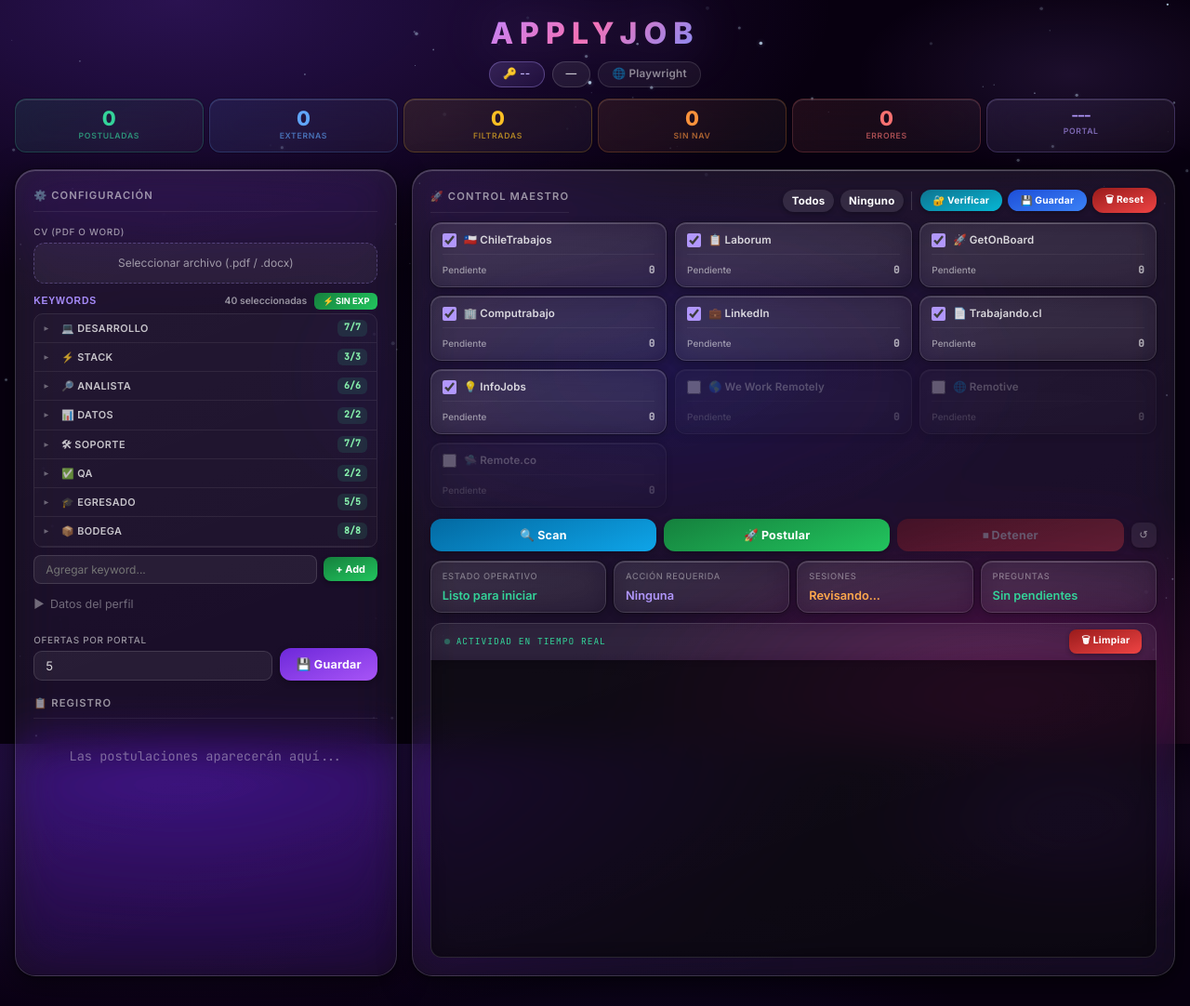
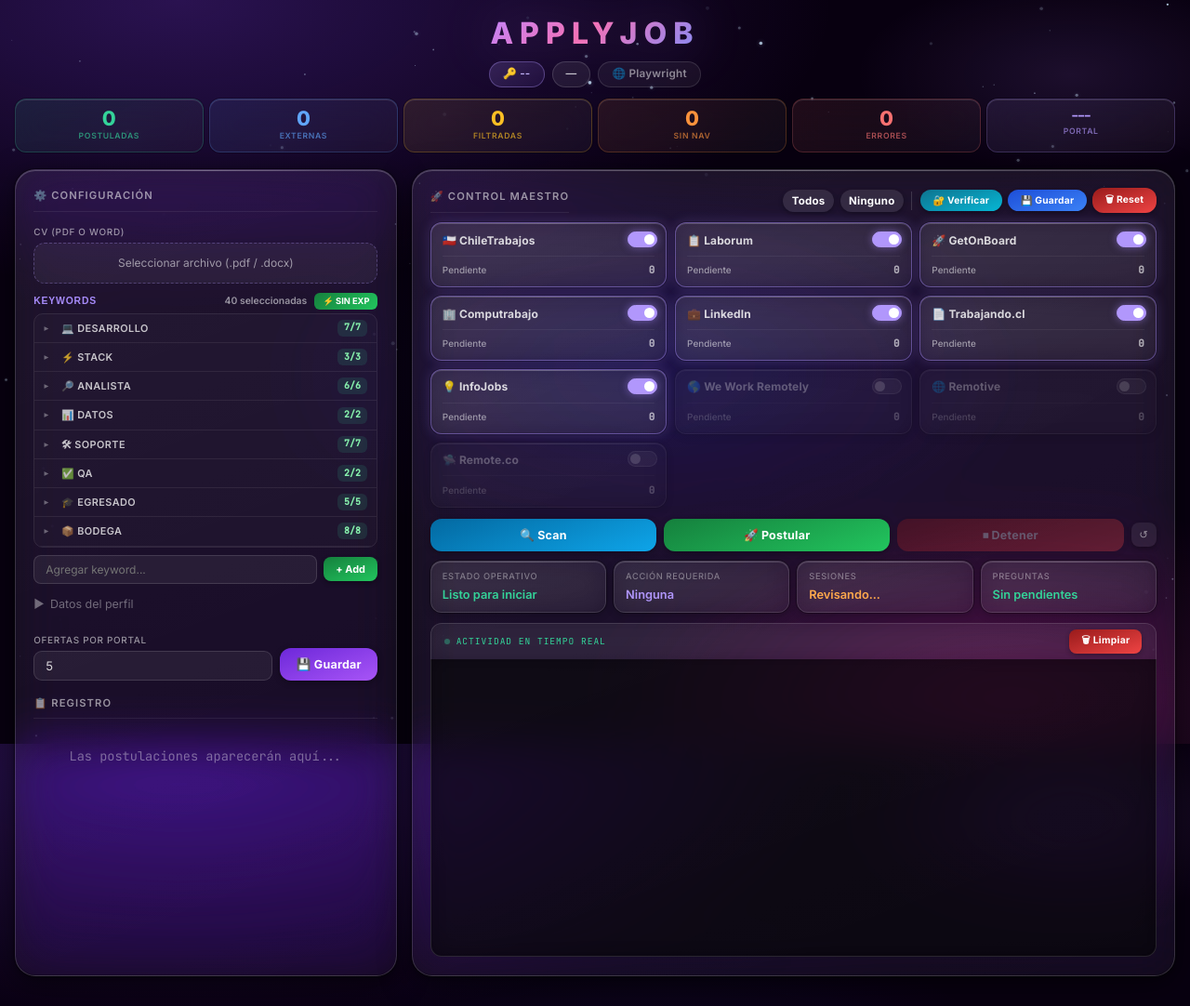
Before and after one commit to Ztebanromo/applyjob-bot, a Flask app: page / in a window 1280 px wide. Shown: the whole page at 93% size. Run offline with Flask 3, Linux system fonts and the light colour scheme; data that the repository does not hold is empty; some libraries are stand-ins or nearby versions.

Commit message:
ux: replace checkbox with modern toggle switch, right-aligned on portal cards

```diff
--- a/static/style.css
+++ b/static/style.css
@@ -582,12 +582,44 @@
 
 .portal-item.disabled-hint { opacity: 0.3; }
 
-.portal-item input[type="checkbox"] {
-    width: 15px; height: 15px;
-    accent-color: var(--violet);
-    flex-shrink: 0; cursor: pointer;
-    border-radius: 4px;
+/* Checkbox nativo oculto — reemplazado por toggle CSS */
+.portal-item input[type="checkbox"] { display: none; }
+
+/* Toggle switch moderno */
+.portal-toggle {
+    position: absolute;
+    top: 0.55rem; right: 0.6rem;
+    width: 32px; height: 17px;
+    background: rgba(255,255,255,0.12);
+    border-radius: 999px;
+    border: 1px solid rgba(255,255,255,0.18);
+    cursor: pointer;
+    transition: background .2s, border-color .2s, box-shadow .2s;
+    flex-shrink: 0;
 }
+.portal-toggle::after {
+    content: '';
+    position: absolute;
+    top: 2px; left: 2px;
+    width: 11px; height: 11px;
+    border-radius: 50%;
+    background: rgba(255,255,255,0.45);
+    transition: transform .2s, background .2s;
+}
+.portal-item.selected .portal-toggle {
+    background: var(--violet);
+    border-color: var(--violet);
+    box-shadow: 0 0 8px rgba(167,139,250,0.5);
+}
+.portal-item.selected .portal-toggle::after {
+    transform: translateX(15px);
+    background: #fff;
+}
+.portal-item.selected {
+    border-color: rgba(167,139,250,0.45);
+    box-shadow: 0 0 0 1px rgba(0,0,0,0.25), 0 0 14px rgba(167,139,250,0.2), inset 0 1px 0 rgba(255,255,255,0.16);
+}
+.portal-item.disabled-hint { opacity: 0.35; }
 
 .portal-name {
     font-size: 0.72rem;
--- a/templates/index.html
+++ b/templates/index.html
@@ -549,31 +549,32 @@
                 const label = portalLabel(portal);
                 const isDefault = DEFAULT_PORTALS.has(portal);
                 const item = document.createElement('div');
-                item.className = 'portal-item' + (isDefault ? '' : ' disabled-hint');
+                const startSelected = isDefault;
+                item.className = 'portal-item' + (startSelected ? ' selected' : ' disabled-hint');
                 item.id = `p-${portal}`;
                 item.style.cursor = 'pointer';
-                item.title = 'Click para marcar/desmarcar';
+                item.title = 'Click para activar/desactivar';
                 item.onclick = (e) => {
-                    if (e.target.tagName === 'A' || e.target.tagName === 'INPUT') return;
+                    if (e.target.tagName === 'A') return;
                     const cb = item.querySelector('.portal-checkbox');
                     cb.checked = !cb.checked;
+                    item.classList.toggle('selected', cb.checked);
                     item.classList.toggle('disabled-hint', !cb.checked);
                     refreshSessionSummary();
                 };
                 const portalUrl = PORTAL_URLS[portal] || '#';
                 item.innerHTML = `
-                    <div style="display:flex; align-items:center; gap:8px;">
-                        <input type="checkbox" class="portal-checkbox" value="${portal}"
-                            ${isDefault ? 'checked' : ''}
-                            onchange="this.closest('.portal-item').classList.toggle('disabled-hint', !this.checked); refreshSessionSummary();">
+                    <input type="checkbox" class="portal-checkbox" value="${portal}" ${startSelected ? 'checked' : ''}>
+                    <span class="portal-toggle" title="${startSelected ? 'Activo' : 'Inactivo'}"></span>
+                    <div style="display:flex; align-items:center; gap:6px; padding-right:38px;">
                         <a class="portal-name" href="${portalUrl}"
                            onclick="window.open('${portalUrl}','_blank','noopener'); return false;"
-                           style="text-decoration:none; color:inherit; cursor:pointer;"
+                           style="text-decoration:none; color:inherit; cursor:pointer; font-size:0.75rem; font-weight:700;"
                            title="Abrir ${label}">${icon} ${label}</a>
-                        <span id="restr-${portal}" style="display:none; background:#7f1d1d; color:#fca5a5; border-radius:4px; padding:0.1rem 0.4rem; font-size:0.62rem; font-weight:700; margin-left:auto; white-space:nowrap;">⛔ RESTRINGIDO</span>
-                        <span class="session-dot" id="session-${portal}" title="Sin sesión" style="margin-left:6px;"></span>
+                        <span id="restr-${portal}" style="display:none; background:#7f1d1d; color:#fca5a5; border-radius:4px; padding:0.1rem 0.4rem; font-size:0.6rem; font-weight:700; white-space:nowrap;">⛔</span>
+                        <span class="session-dot" id="session-${portal}" title="Sin sesión" style="margin-left:auto;"></span>
                     </div>
-                    <div style="display:flex; justify-content:space-between; align-items:center; border-top:1px solid rgba(255,255,255,0.06); padding-top:0.5rem; margin-top:0.1rem;">
+                    <div style="display:flex; justify-content:space-between; align-items:center; border-top:1px solid rgba(255,255,255,0.06); padding-top:0.4rem; margin-top:0.15rem;">
                         <span class="portal-status-text" id="ps-${portal}">Pendiente</span>
                         <span class="portal-counter" id="pc-${portal}">0</span>
                     </div>`;
@@ -926,7 +927,9 @@
         function setAllPortals(checked) {
             document.querySelectorAll('.portal-checkbox').forEach(cb => {
                 cb.checked = checked;
-                cb.closest('.portal-item').classList.toggle('disabled-hint', !checked);
+                const item = cb.closest('.portal-item');
+                item.classList.toggle('selected', checked);
+                item.classList.toggle('disabled-hint', !checked);
             });
             refreshSessionSummary();
         }
```
